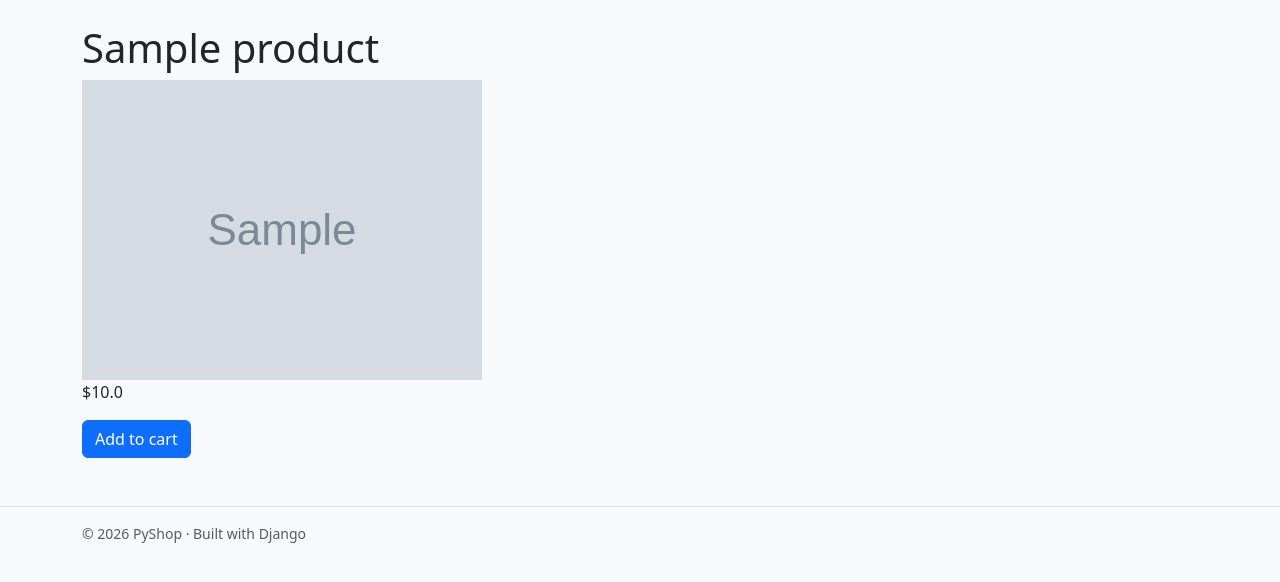
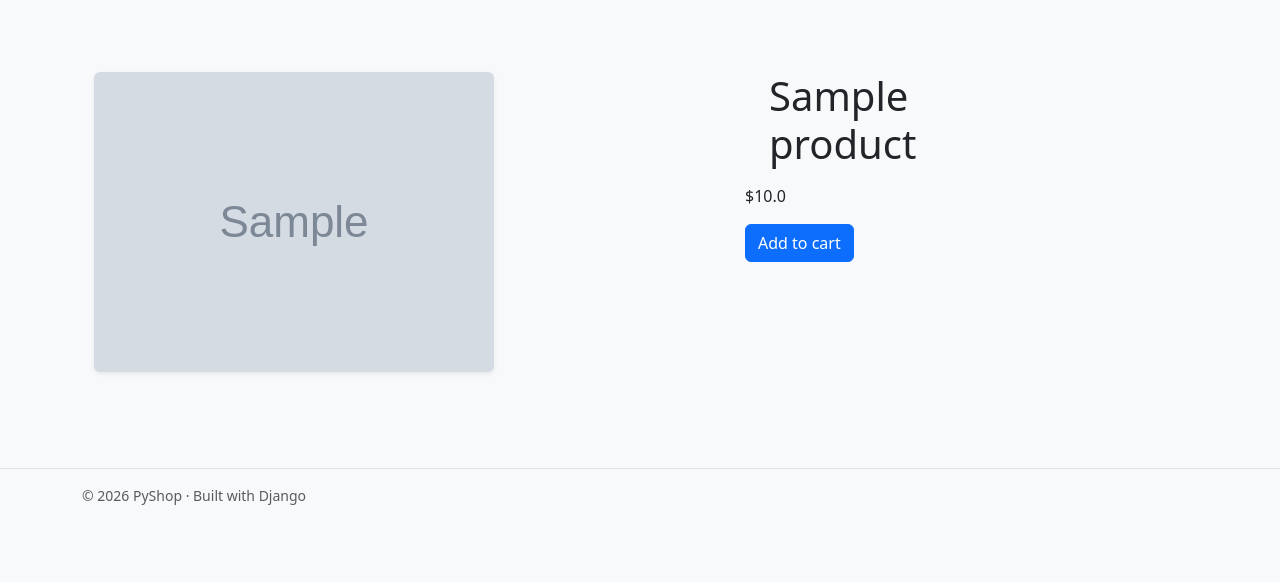
Before and after one commit to RubyFalcon/PyShop, a Django app: page /products/1/ in a window 1280 px wide. Shown: the part 56-638 px from the top of the page. Run offline with Django 5.2, Linux system fonts and the light colour scheme; tables that the repository leaves empty hold one stand-in row (values such as "Sample post"); grey boxes marked "Sample" are stand-in pictures.

Commit message:
style: add Bootstrap layout and styling to product detail page

```diff
--- a/products/templates/products/product_detail.html
+++ b/products/templates/products/product_detail.html
@@ -1,19 +1,18 @@
-{% extends 'base.html' %} {% block content %}
+{% extends 'base.html' %}
+{% block content %}
+<div class="container py-5">
+  <div class="row">
+ <div class="col-md-7">
 
+    <img src="{{ product.image_url }}" alt="{{ product.name }}" class="img-fluid rounded shadow-sm" />
 
-    <h1 >{{ product.name }}</h5>
-      <img
-        src="{{ product.image_url }}"
-        alt="{{ product.name }}"
-      />
-      <div>
-        <p >${{ product.price }}</p>
-        <a href="#" class="btn btn-primary">Add to cart</a>
-      </div>
-    </div>
-
-
-
-
+ </div>
+ <div class="col-md-5">
+    <h1 class="col-md-5 ps-md-4">{{ product.name }}</h1>
+    <p class="fs-4 fw-bold"></p>${{ product.price }}</p>
+    <a href="#" class="btn btn-primary">Add to cart</a>
+ </div>
+  </div>
+</div>
 
 {% endblock %}
--- a/products/urls.py
+++ b/products/urls.py
@@ -5,4 +5,4 @@ from .views import (
 )
 
 urlpatterns = [path('',ProductListView.as_view(), name='product-list' ),
-               path("<id>/",ProductDetailView.as_view(), name="product-detail" )]
+               path("<int:id>/",ProductDetailView.as_view(), name="product-detail" )]
```
